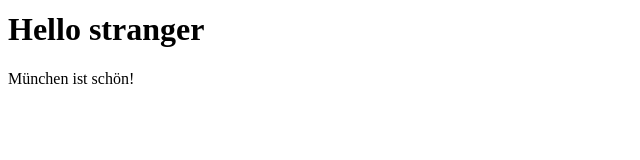
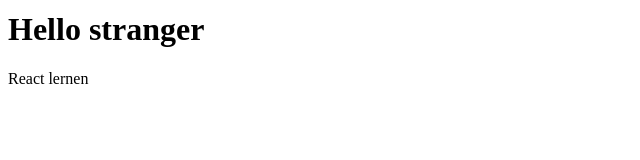
Before and after one commit to SuoraGmbH/react-camp-2024-04, a React (Vite) app: page / in a window 1280 px wide. Shown: the part 127-287 px from the top of the page, without its empty margins (0-640 px from the left). Built offline with nearby package versions, Linux system fonts and the light colour scheme.

Commit message:
add timeentry prop to timeentryview

```diff
--- a/src/App.tsx
+++ b/src/App.tsx
@@ -1,13 +1,21 @@
 import { Welcome } from "./components/Welcome";
 import { TimeEntryView } from "./components/TimeEntryView.tsx";
+import TimeEntry from "./domain/TimeEntry.ts";
 
 export function App() {
+  const timeEntry: TimeEntry = {
+    id: "1eff91b1-e134-493c-8b84-3c09745fef71",
+    comment: "React lernen",
+    start: new Date(),
+    end: new Date(),
+  };
+
   return (
     <div>
       <Welcome city="Oer-Erkenschwick" />
       <Welcome city="München" />
       <Welcome />
-      <TimeEntryView comment="München ist schön!" />
+      <TimeEntryView timeEntry={timeEntry} />
     </div>
   );
 }
--- a/src/components/TimeEntryView.tsx
+++ b/src/components/TimeEntryView.tsx
@@ -1,9 +1,12 @@
 import React from "react";
+import TimeEntry from "../domain/TimeEntry.ts";
 
 interface Props {
-  comment: string;
+  timeEntry: TimeEntry;
 }
 
-export const TimeEntryView: React.FunctionComponent<Props> = ({ comment }) => {
-  return <div>{comment}</div>;
+export const TimeEntryView: React.FunctionComponent<Props> = ({
+  timeEntry,
+}) => {
+  return <div>{timeEntry.comment}</div>;
 };
```
